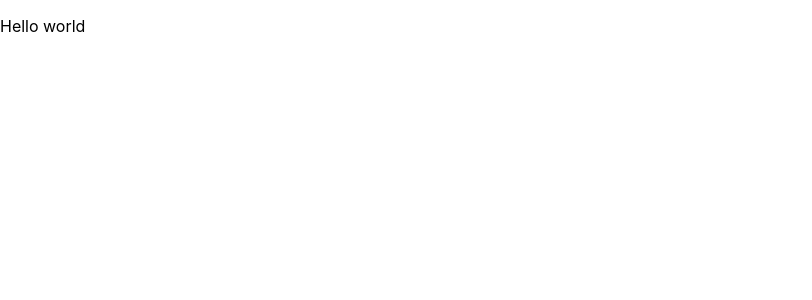
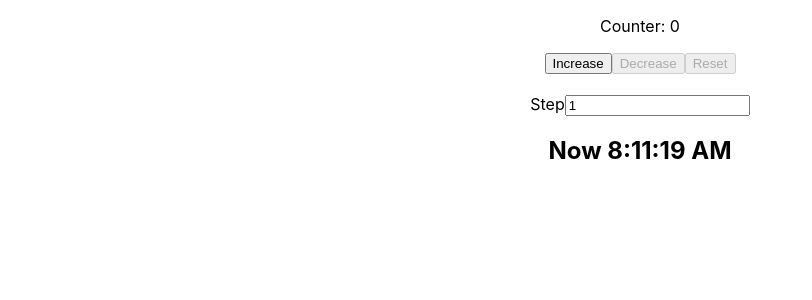
Before and after one commit to haykbazoyan/Counter_App_React_Task, a React (Create React App) app: page / in a window 1280 px wide. Shown: the top 300 px of the page, without its empty margins (0-812 px from the left). Built offline with nearby package versions, Linux system fonts and the light colour scheme.

Commit message:
feat: add button and input modules

```diff
--- a/src/App.jsx
+++ b/src/App.jsx
@@ -1,12 +1,75 @@
 import React from 'react';
-// import './App.css';
+import './App.css';
+import './components/Button/button.css';
+import Button from './components/Button/Button';
+import Input from './components/Inputs/Input';
 
-function App() {
-  return (
-    <div className="App">
-      <p>Hello world</p>
-    </div>
-  );
+class Counter extends React.Component {
+  constructor(props) {
+    super(props);
+    this.state = {
+      date: new Date(),
+      count: 0,
+      step: 1,
+      minimum: 0,
+      maximum: 10,
+    };
+  }
+
+  componentDidMount() {
+    this.timerId = setInterval(() => this.tick(), 1000);
+  }
+
+  componentWillUnmount() {
+    clearInterval(this.timerId);
+  }
+
+  clickInc = () => {
+    this.setState((prevCount) => ({
+      count: prevCount.count + this.state.step,
+    }));
+  }
+
+  clickDec = () => {
+    this.setState((prevCount) => ({
+      count: prevCount.count - this.state.step,
+    }));
+  }
+
+  clickRes = () => {
+    this.setState({
+      count: 0,
+    });
+  }
+
+  changeStep = ({ target: { value } }) => {
+    this.setState({
+      step: Number(value),
+    });
+  }
+
+  tick() {
+    this.setState({ date: new Date() });
+  }
+
+  render() {
+    const { minimum, maximum, count } = this.state;
+    const isDecDisable = count <= minimum;
+    const isIncDisable = count >= maximum;
+
+    return (
+      <div className="App">
+        <p>Counter: {this.state.count}</p>
+        <Button onClickFn={this.clickInc} isDisable={isIncDisable} btnName="Increase" />
+        <Button onClickFn={this.clickDec} isDisable={isDecDisable} btnName="Decrease" />
+        <Button onClickFn={this.clickRes} isDisable={!count} btnName="Reset" />
+        <br />
+        <br />
+        <Input type="number" inputName="Step" defaultValue={this.state.step} onChange={this.changeStep} />
+        <h2>Now { this.state.date.toLocaleTimeString() }</h2>
+      </div>
+    );
+  }
 }
 
-export default App;
+export default Counter;
--- /dev/null
+++ b/src/components/Button/Button.jsx
@@ -0,0 +1,7 @@
+import styles from './button.css';
+
+export default function Button({ onClickFn, isDisable, btnName }) {
+  return (
+    <button type="button" onClick={onClickFn} disabled={isDisable} className={`${styles.btn}`}>{btnName}</button>
+  );
+}
--- /dev/null
+++ b/src/components/Button/button.css
@@ -0,0 +1,17 @@
+.btn {
+    width: 150px;
+    background-color: white; /* Green */
+    color: black;
+    border: 2px solid #3aa13d;
+    padding: 5px 20px;
+    text-align: center;
+    text-decoration: none;
+    display: inline-block;
+    font-size: 18px;
+    margin: 4px 4px;
+    cursor: pointer;
+    border-radius: 5px;
+  }
+  .btn:hover{
+        border: 2px solid #aed6b0;
+  }
--- /dev/null
+++ b/src/components/Inputs/Input.jsx
@@ -0,0 +1,10 @@
+import React from 'react'
+
+export default function Input({ type, inputName, defaultValue, onChange }) {
+  return (
+      <label>
+        { inputName }
+        <input type={type} defaultValue={defaultValue} onChange={onChange} />
+      </label>
+  );
+}
```
Also changed, not shown: package.json (+7 -6 lines), 1 other file (tests, documents, lock files or other folders).
